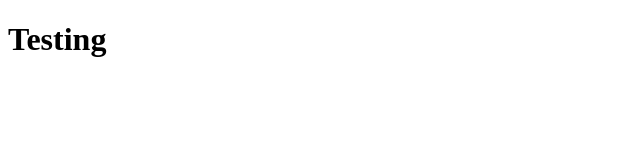
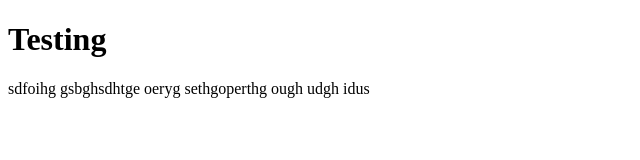
Before and after one commit to siddharthasonker/devops-training, a plain HTML site: page index.html in a window 1280 px wide. Shown: the whole page, without its empty margins (0-640 px from the left). Drawn offline with Linux system fonts and the light colour scheme.

Commit message:
updated code

```diff
--- a/index.html
+++ b/index.html
@@ -3,7 +3,7 @@
 <body>
 
 <h1>Testing</h1>
-
+sdfoihg gsbghsdhtge oeryg sethgoperthg ough udgh idus
 
 </body>
 </html>
```
